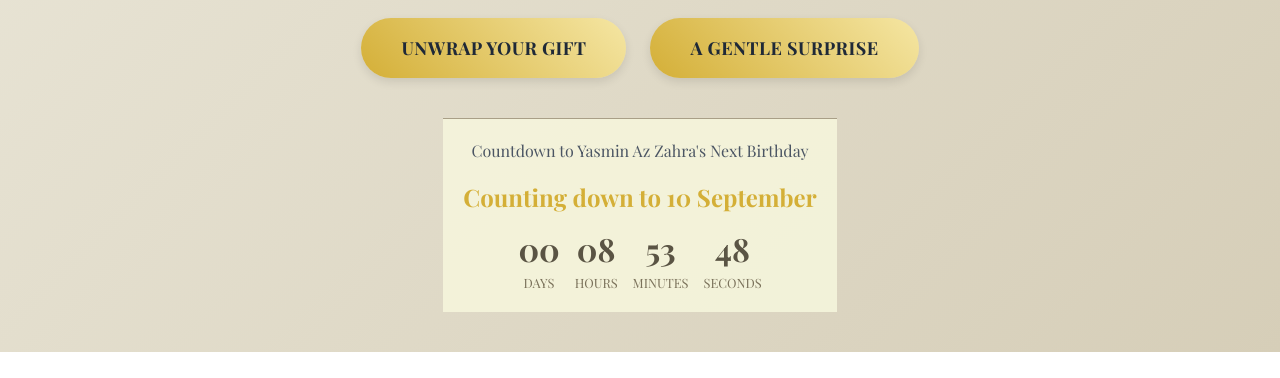
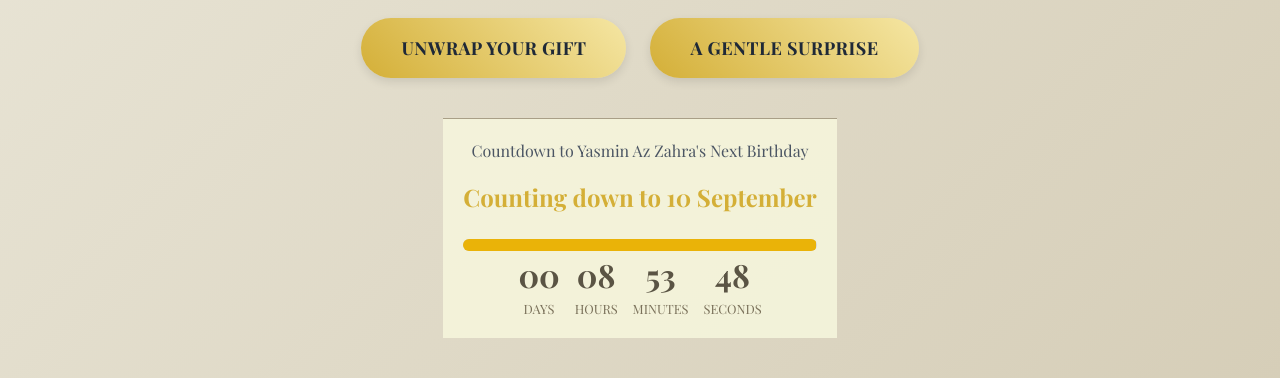
Before and after one commit to bbmoralezz/birthday, a plain HTML site: page index.html in a window 1280 px wide. Shown: the part 1889-2267 px from the top of the page. Before the commit the page ends 2241 px from the top, so only its background shows below. Drawn offline with nearby package versions, Linux system fonts and the light colour scheme.

Commit message:
Update index.html

```diff
--- a/index.html
+++ b/index.html
@@ -163,6 +163,11 @@
     <footer>
         <p class="text-gray-600 mb-4">Countdown to Yasmin Az Zahra's Next Birthday</p>
         <div class="countdown">Counting down to 10 September</div>
+        <!-- Countdown Progress Bar -->
+        <div id="progress-bar" class="w-full max-w-xl h-3 bg-gray-300 rounded-full overflow-hidden mt-6 mx-auto">
+            <div id="progress" class="h-full bg-yellow-500" style="width:0%"></div>
+        </div>
+
         <div class="countdown-items" id="countdown-items">
             <div class="countdown-item">
                 <span class="countdown-value" id="days">-</span>
```
